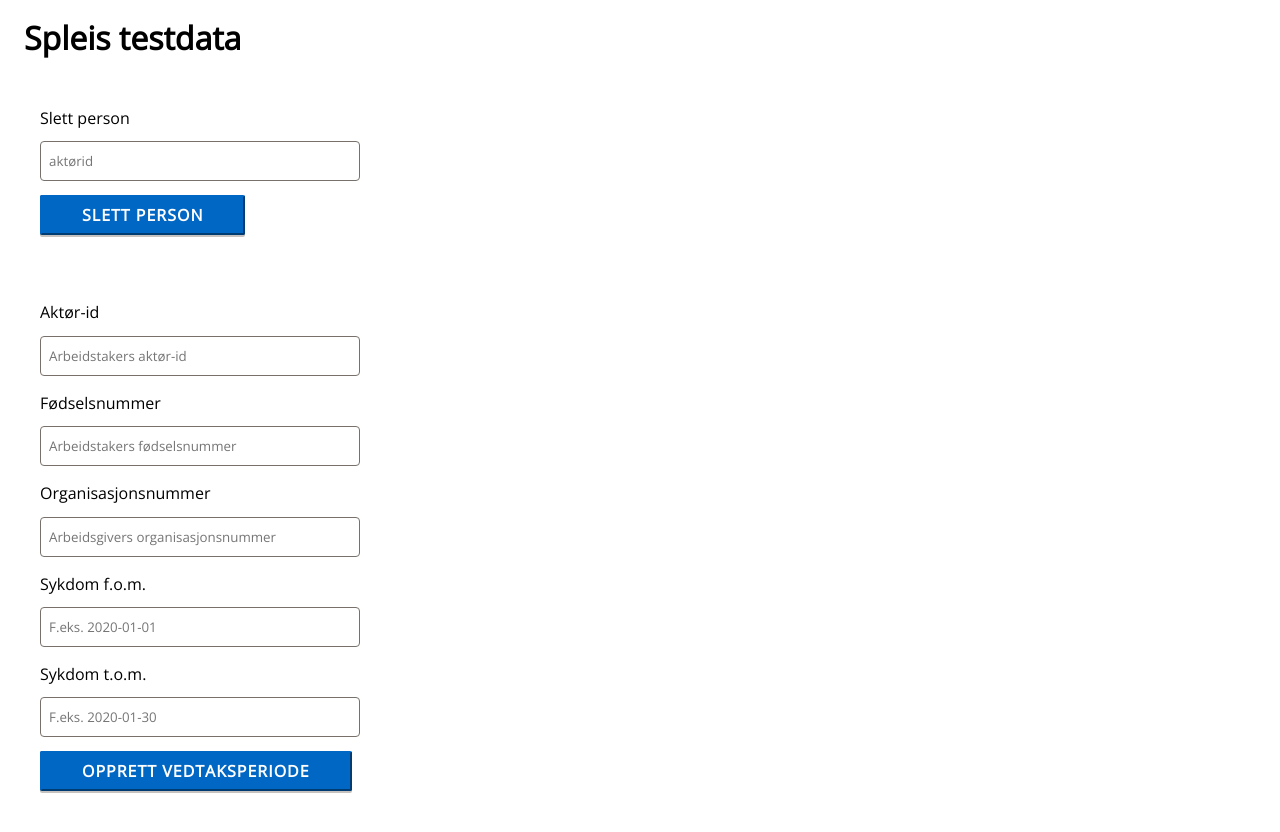
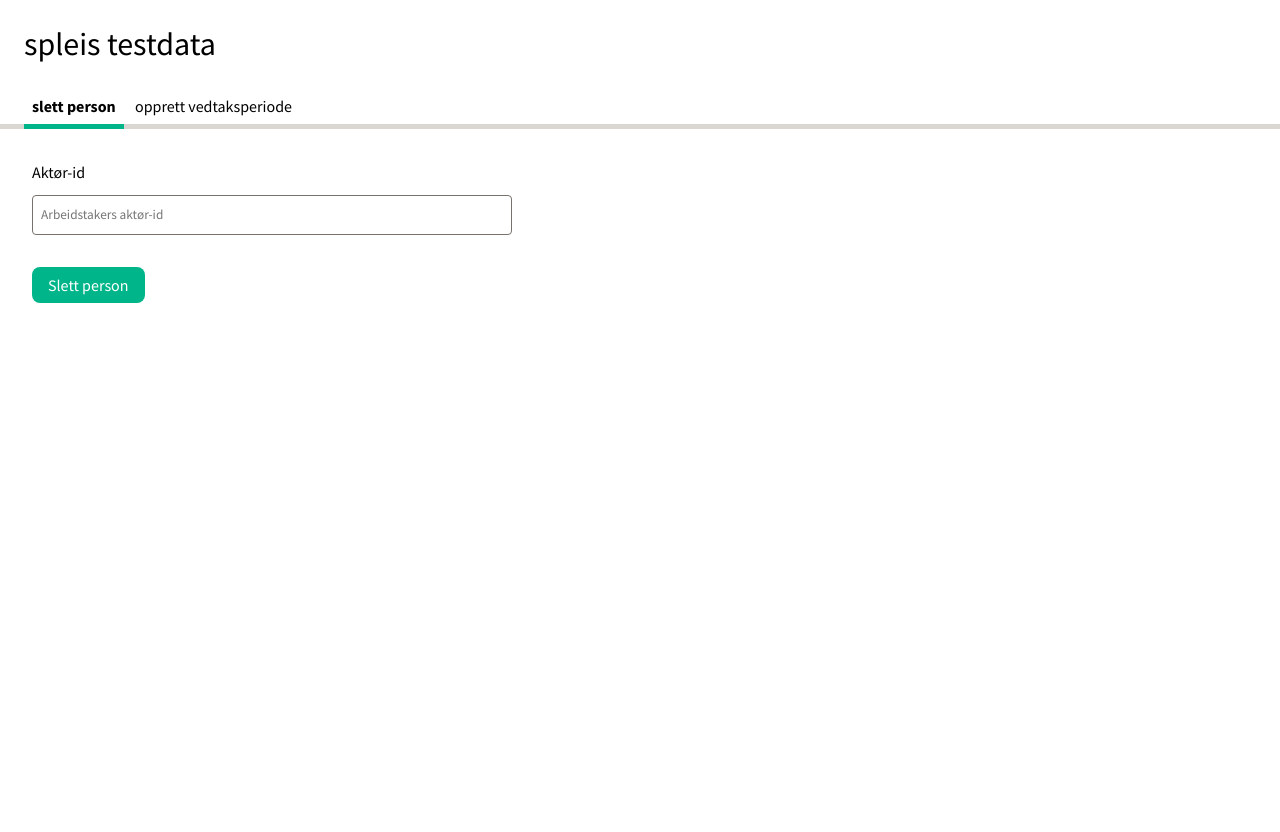
Before and after one commit to navikt/helse-spleis-testdata, a Svelte app in the folder frontend/: page / in a window 1280 px wide. After the commit the page ends 800 px from the top, so only its background shows below. Built offline with nearby package versions, Linux system fonts and the light colour scheme.

Commit message:
Del inn skjemaene i seksjoner

```diff
--- a/frontend/src/components/App.svelte
+++ b/frontend/src/components/App.svelte
@@ -1,14 +1,48 @@
 <script>
     import SlettPerson from './SlettPerson.svelte';
     import OpprettVedtaksperiode from './OpprettVedtaksperiode.svelte';
+    import SectionButton from './SectionButton.svelte';
+
+    const Section = {
+        SLETT_PERSON: 'slettperson',
+        OPPRETT_VEDTAKSPERIODE: 'opprettvedtaksperiode'
+    };
+
+    let activeSection = Section.SLETT_PERSON;
 </script>
 
-<h1>Spleis testdata</h1>
-<SlettPerson />
-<OpprettVedtaksperiode />
+<header>
+    <h1>spleis testdata</h1>
+    <SectionButton
+        label="slett person"
+        isActive={activeSection === Section.SLETT_PERSON}
+        onClick={() => activeSection = Section.SLETT_PERSON}
+    />
+    <SectionButton
+        label="opprett vedtaksperiode"
+        isActive={activeSection === Section.OPPRETT_VEDTAKSPERIODE}
+        onClick={() => activeSection = Section.OPPRETT_VEDTAKSPERIODE}
+    />
+</header>
+<hr>
+{#if activeSection === Section.SLETT_PERSON}
+    <SlettPerson />
+{:else if activeSection === Section.OPPRETT_VEDTAKSPERIODE}
+    <OpprettVedtaksperiode />
+{/if}
 
 <style>
+    header {
+        padding: 0 1.5rem;
+    }
     h1 {
-        margin: 1rem;
+        margin: 1.5rem 0;
+        font-size: 2rem;
+        font-weight: normal;
+    }
+    hr {
+        border: none;
+        border-top: 5px solid #dad6d2;
+        margin: 0;
     }
 </style>
--- a/frontend/src/components/Form.svelte
+++ b/frontend/src/components/Form.svelte
@@ -19,5 +19,7 @@
         display: flex;
         flex-direction: column;
         padding: 2rem;
+        flex: 1;
+        max-width: 30rem;
     }
 </style>
--- /dev/null
+++ b/frontend/src/components/SectionButton.svelte
@@ -0,0 +1,41 @@
+<script>
+    export let label;
+    export let onClick;
+    export let isActive = false;
+</script>
+
+<button class:active={isActive} on:click={onClick}>
+    {label}
+</button>
+
+<style>
+    button {
+        background: white;
+        color: black;
+        position: relative;
+        border: none;
+        padding: 0.5rem;
+        font-size: 1rem;
+        cursor: pointer;
+        margin: 0;
+    }
+    button.active:after,
+    button:focus:after,
+    button:hover:after {
+        background: var(--active-color);
+        position: absolute;
+        content: '';
+        height: 5px;
+        width: 100%;
+        left: 0;
+        bottom: -5px;
+    }
+    button:hover,
+    button:focus {
+        outline: none;
+        color: var(--active-color);
+    }
+    button.active {
+        font-weight: bold;
+    }
+</style>
--- a/frontend/src/components/SlettPerson.svelte
+++ b/frontend/src/components/SlettPerson.svelte
@@ -13,5 +13,5 @@
 </script>
 
 <Form onSubmit={onSubmit} submitText="Slett person">
-    <TextInput bind:value={aktørId} placeholder="aktørid" label="Slett person"/>
+    <TextInput bind:value={aktørId} placeholder="Arbeidstakers aktør-id" label="Aktør-id"/>
 </Form>
--- a/frontend/src/components/SubmitButton.svelte
+++ b/frontend/src/components/SubmitButton.svelte
@@ -6,48 +6,25 @@
 
 <style>
     input {
+        margin-top: 1rem;
+        background: var(--active-color);
+        color: white;
+        border: none;
+        border-radius: 0.5rem;
         width: max-content;
-        --webkit-appearance: button;
-        display: inline-flex;
-        align-items: center;
-        justify-content: center;
-        font-weight: 600;
-        font-size: 1em;
-        white-space: nowrap;
-        border-radius: 0.125em;
-        cursor: pointer;
-        user-select: none;
-        letter-spacing: 0.0625em;
-        line-height: 1.375rem;
-        text-transform: uppercase;
-        text-decoration: none;
-        padding: calc(.475rem - 1px) 2.5rem calc(.525rem - 1px) 2.5rem;
-        min-height: 2.5rem;
-        vertical-align: middle;
-        transform: translateY(-2px);
-        box-shadow: 0 2px 0 #C6C2BF;
-        color: #FFF;
-        border-color: #0067C5;
-        background-color: #0067C5;
-        position: relative;
+        padding: 0.5rem 1rem;
+        font-size: 1rem;
     }
-    input:hover {
-        color: #FFF;
-        border-color: #0074df;
-        background-color: #0074df;
-        transform: translateY(-3px);
-        box-shadow: 0 3px 0 #d2cfcc;
+    input:hover,
+    input:focus {
+        background: var(--active-color-dark);
+        box-shadow:
+            0 0 0 0.125rem white,
+            0 0 0 0.25rem var(--active-color-dark);
     }
     input:active {
-        box-shadow: none;
-        border-color: #005B82;
-        background-color: #005B82;
-        transform: translateY(0);
-    }
-    input:focus {
         background: white;
-        color: #0067C5;
-        outline: none;
-        box-shadow: 0 0 0 3px #254b6d;
+        color: var(--active-color-dark);
+        box-shadow: 0 0 0 0.125rem var(--active-color-dark);
     }
 </style>
--- a/frontend/src/components/TextInput.svelte
+++ b/frontend/src/components/TextInput.svelte
@@ -19,7 +19,6 @@
     }
     input {
         margin: 0.25rem 0 1rem 0;
-        max-width: 20rem;
         appearance: none;
         padding: 0.5rem;
         background-color: #FFF;
@@ -29,11 +28,10 @@
         line-height: 1.375rem;
     }
     input:hover {
-        border-color: #0067C5;
-        transition: border-color 200ms cubic-bezier(0.465, 0.183, 0.153, 0.946);
+        border-color: var(--active-color);
     }
     input:focus {
         outline: 0;
-        box-shadow: 0 0 0 3px #254b6d;
+        box-shadow: 0 0 0 3px var(--active-color-dark);
     }
 </style>
--- a/frontend/src/index.html
+++ b/frontend/src/index.html
@@ -4,7 +4,7 @@
     <meta charset="UTF-8">
     <title>helse-spleis-testdata</title>
     <link href="styles.css" rel="stylesheet">
-    <link href="https://fonts.googleapis.com/css?family=Open+Sans&display=swap" rel="stylesheet">
+    <link href="https://fonts.googleapis.com/css?family=Source+Sans+Pro:400,700&display=swap" rel="stylesheet">
 </head>
 <body>
     <script src="index.js"></script>
--- a/frontend/src/styles.css
+++ b/frontend/src/styles.css
@@ -1,3 +1,9 @@
 * {
-    font-family: 'Open Sans', sans-serif;
+    font-family: 'Source Sans Pro', sans-serif;
+    --active-color: #00b58a;
+    --active-color-dark: #006E54;
 }
+
+body {
+    margin: 0;
+}
```
